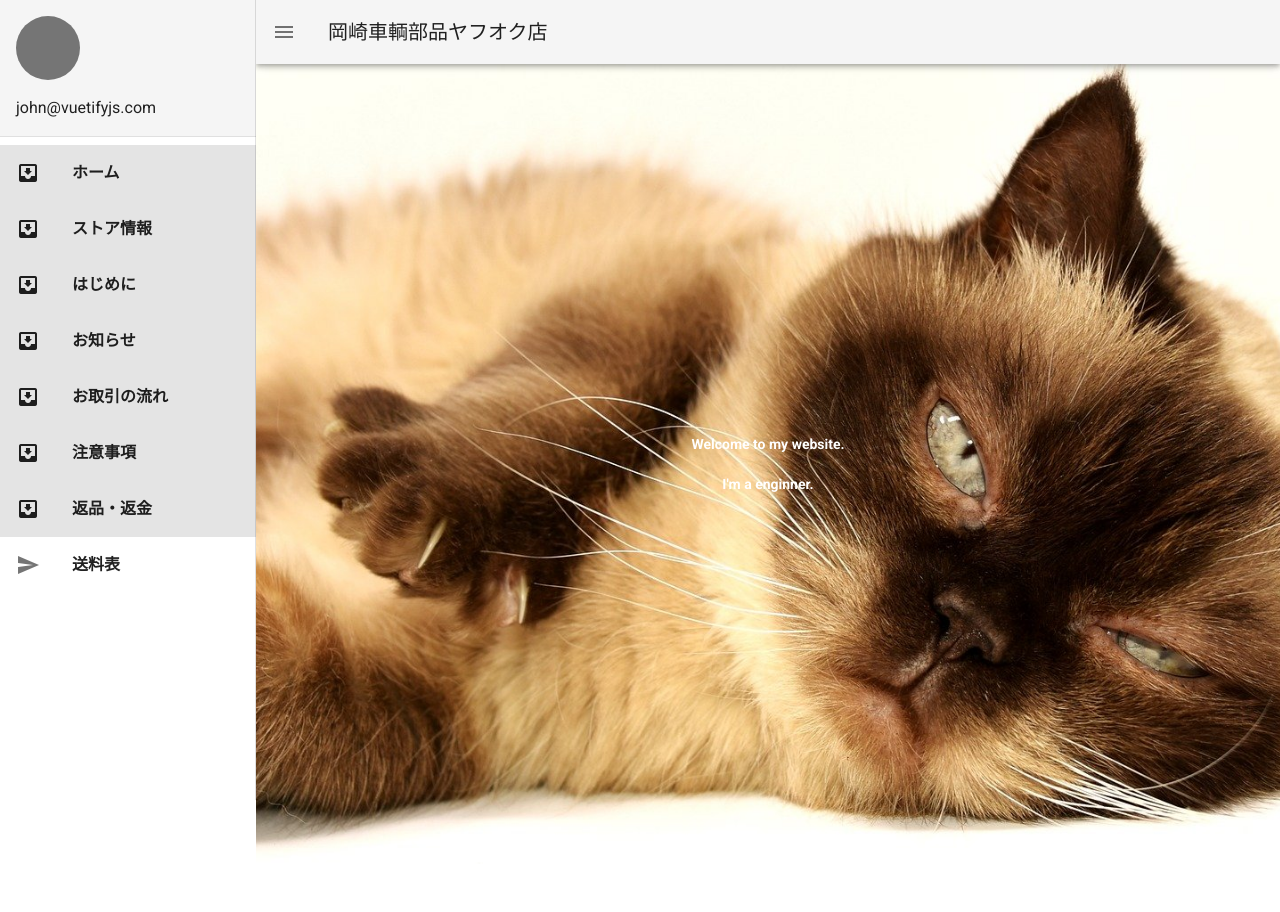
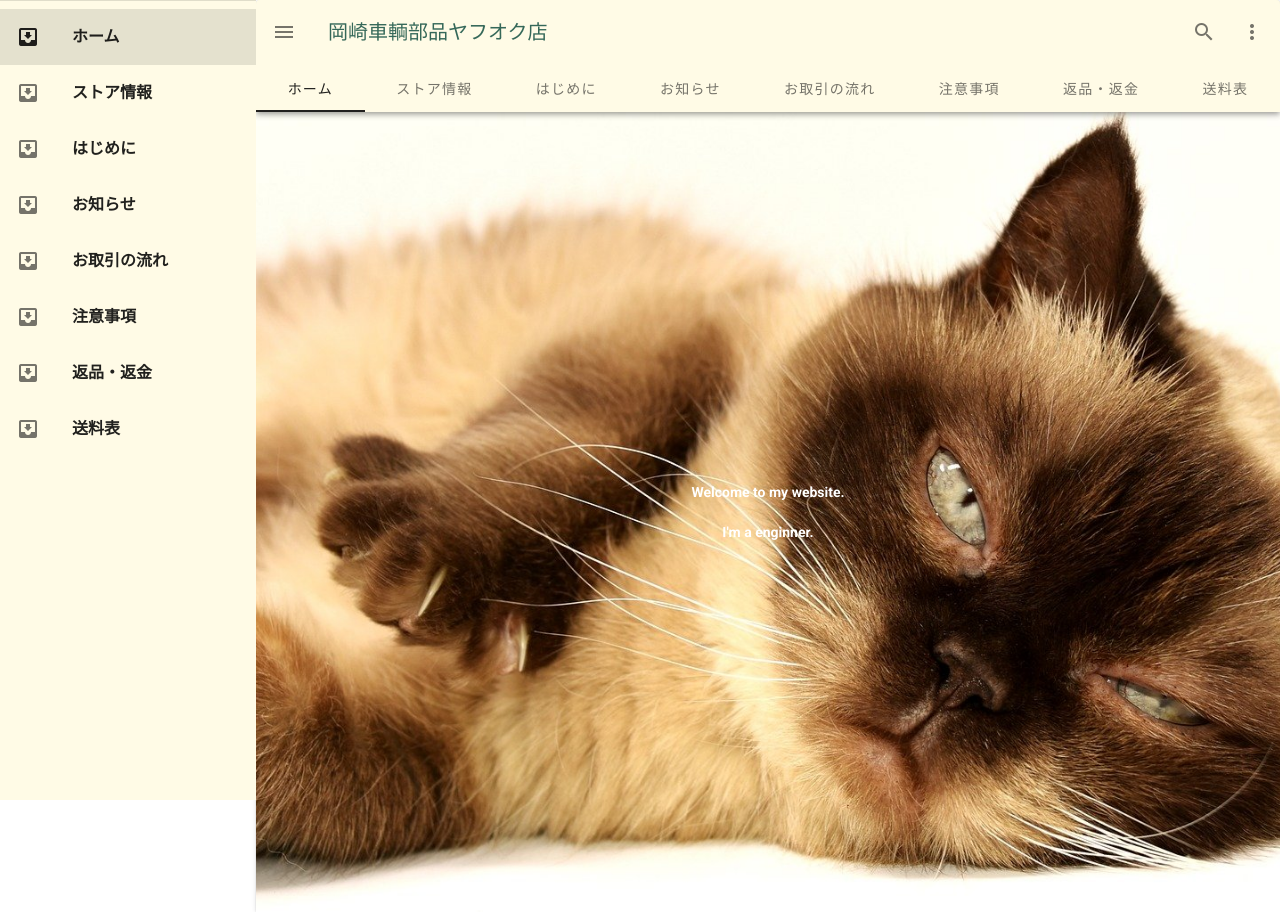
Before and after one commit to bonkun0903/yahuoku-site-vue, a Vue app: page / in a window 1280 px wide. Before the commit the page ends 864 px from the top, so only its background shows below. Built offline with nearby package versions, Linux system fonts and the light colour scheme.

Commit message:
rm constants.js and fix app.js, view-router

```diff
--- a/src/App.vue
+++ b/src/App.vue
@@ -3,48 +3,63 @@
     <v-main>
       <v-navigation-drawer
       v-model="drawer"
+      color="basil"
+      floating
       app
       >
-      <v-sheet
-      color="grey lighten-4"
-      class="pa-4"
-      >
-      <v-avatar
-      class="mb-4"
-      color="grey darken-1"
-      size="64"
-      ></v-avatar>
-
-      <div>john@vuetifyjs.com</div>
-      </v-sheet>
 
       <v-divider></v-divider>
 
       <v-list>
         <v-list-item
-          v-for="[icon, text, to] in links"
-          :key="icon"
-          :to="to"
+          v-for="link in links"
+          :key="link.icon"
+          :to="link.to"
           link
         >
         <v-list-item-icon>
-          <v-icon>{{ icon }}</v-icon>
+          <v-icon>{{ link.icon }}</v-icon>
         </v-list-item-icon>
 
       <v-list-item-content>
-        <v-list-item-title>{{ text }}</v-list-item-title>
+        <v-list-item-title>{{ link.name}}</v-list-item-title>
       </v-list-item-content>
       </v-list-item>
       </v-list>
       </v-navigation-drawer>
 
-      <v-app-bar app>
-        <v-app-bar-nav-icon @click="drawer = !drawer"></v-app-bar-nav-icon>
-
-        <v-toolbar-title>岡崎車輌部品ヤフオク店</v-toolbar-title>
-      </v-app-bar>
-
-      <router-view/>
+      <v-card color="basil">
+        <v-toolbar color="basil">
+          <v-app-bar-nav-icon @click="drawer = !drawer"></v-app-bar-nav-icon>
+          <v-toolbar-title class="text-center justify-center py-6 basil--text">
+            岡崎車輌部品ヤフオク店
+          </v-toolbar-title>
+          <v-spacer></v-spacer>
+          <v-btn icon>
+            <v-icon>mdi-magnify</v-icon>
+          </v-btn>
+          <v-btn icon>
+            <v-icon>mdi-dots-vertical</v-icon>
+          </v-btn>
+          <template v-slot:extension>
+            <v-tabs
+              v-model="tab"
+              background-color="transparent"
+              color="basil"
+              grow
+            >
+              <v-tab
+                v-for="item in links"
+                :key="item.name"
+                :to="item.to"
+              >
+                {{ item.name }}
+              </v-tab>
+            </v-tabs>
+          </template>
+        </v-toolbar>
+        <router-view/>
+      </v-card>
     </v-main>
   </v-app>
 </template>
@@ -53,17 +68,29 @@
 export default {
   name: 'App',
   data: () => ({
+    tab: null,
     drawer: null,
     links: [
-      ['mdi-inbox-arrow-down', 'ホーム', '/'],
-      ['mdi-inbox-arrow-down', 'ストア情報', '/'],
-      ['mdi-inbox-arrow-down', 'はじめに', '/'],
-      ['mdi-inbox-arrow-down', 'お知らせ', '/'],
-      ['mdi-inbox-arrow-down', 'お取引の流れ', '/'],
-      ['mdi-inbox-arrow-down', '注意事項', '/'],
-      ['mdi-inbox-arrow-down', '返品・返金', '/'],
-      ['mdi-send', '送料表', 'price_list']
+      { name: 'ホーム', to: '/', icon: 'mdi-inbox-arrow-down' },
+      { name: 'ストア情報', to: '/store_info', icon: 'mdi-inbox-arrow-down' },
+      { name: 'はじめに', to: '/first_view', icon: 'mdi-inbox-arrow-down' },
+      { name: 'お知らせ', to: '/notice_view', icon: 'mdi-inbox-arrow-down' },
+      { name: 'お取引の流れ', to: '/trading_flow_view', icon: 'mdi-inbox-arrow-down' },
+      { name: '注意事項', to: '/considerations_view', icon: 'mdi-inbox-arrow-down' },
+      { name: '返品・返金', to: '/return_and_refund_view', icon: 'mdi-inbox-arrow-down' },
+      { name: '送料表', to: '/price_list', icon: 'mdi-inbox-arrow-down' }
     ]
-  })
+  }),
+  components: {
+  }
 }
 </script>
+<style lang="scss" scoped>
+/* Helper classes */
+.basil {
+  background-color: #FFFBE6 !important;
+}
+.basil--text {
+  color: #356859 !important;
+}
+</style>
--- a/src/router/index.js
+++ b/src/router/index.js
@@ -1,7 +1,13 @@
 import Vue from 'vue'
 import Router from 'vue-router'
-import Home from '../components/pages/Home.vue'
-import PriceList from '../components/pages/PriceList.vue'
+import Home from '../components/pages/Home'
+import PriceList from '../components/pages/PriceList'
+import StoreInfo from '../components/pages/StoreInfo'
+import FirstView from '../components/pages/FirstView'
+import NoticeView from '../components/pages/NoticeView'
+import TradingFlowView from '../components/pages/TradingFlowView'
+import ConsiderationsView from '../components/pages/ConsiderationsView'
+import ReturnAndRefundView from '../components/pages/ReturnAndRefundView'
 // import ProductConditionTable from './components/ProductConditionTable.vue'
 
 Vue.use(Router)
@@ -12,6 +18,36 @@ export default new Router({
       path: '/',
       name: 'home',
       component: Home
+    },
+    {
+      path: 'store_info',
+      name: 'store_info',
+      component: StoreInfo
+    },
+    {
+      path: 'first_view',
+      name: 'first_view',
+      component: FirstView
+    },
+    {
+      path: 'notice_view',
+      name: 'notice_view',
+      component: NoticeView
+    },
+    {
+      path: 'trading_flow_view',
+      name: 'trading_flow_view',
+      component: TradingFlowView
+    },
+    {
+      path: 'considerations_view',
+      name: 'considerations_view',
+      component: ConsiderationsView
+    },
+    {
+      path: 'return_and_refund_view',
+      name: 'return_and_refund_view',
+      component: ReturnAndRefundView
     },
     {
       path: '/price_list',
```
Also changed, not shown: src/common/constants.js (deleted, +0 -50 lines).
